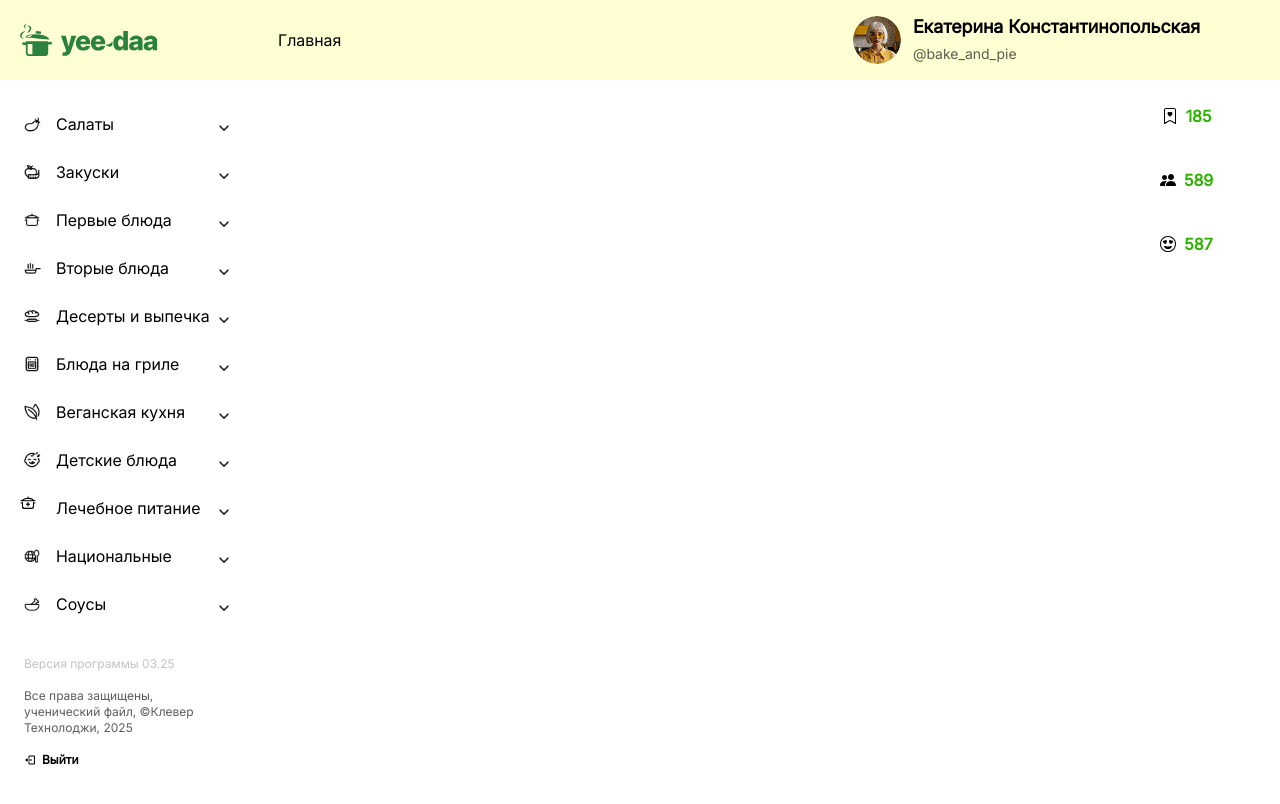
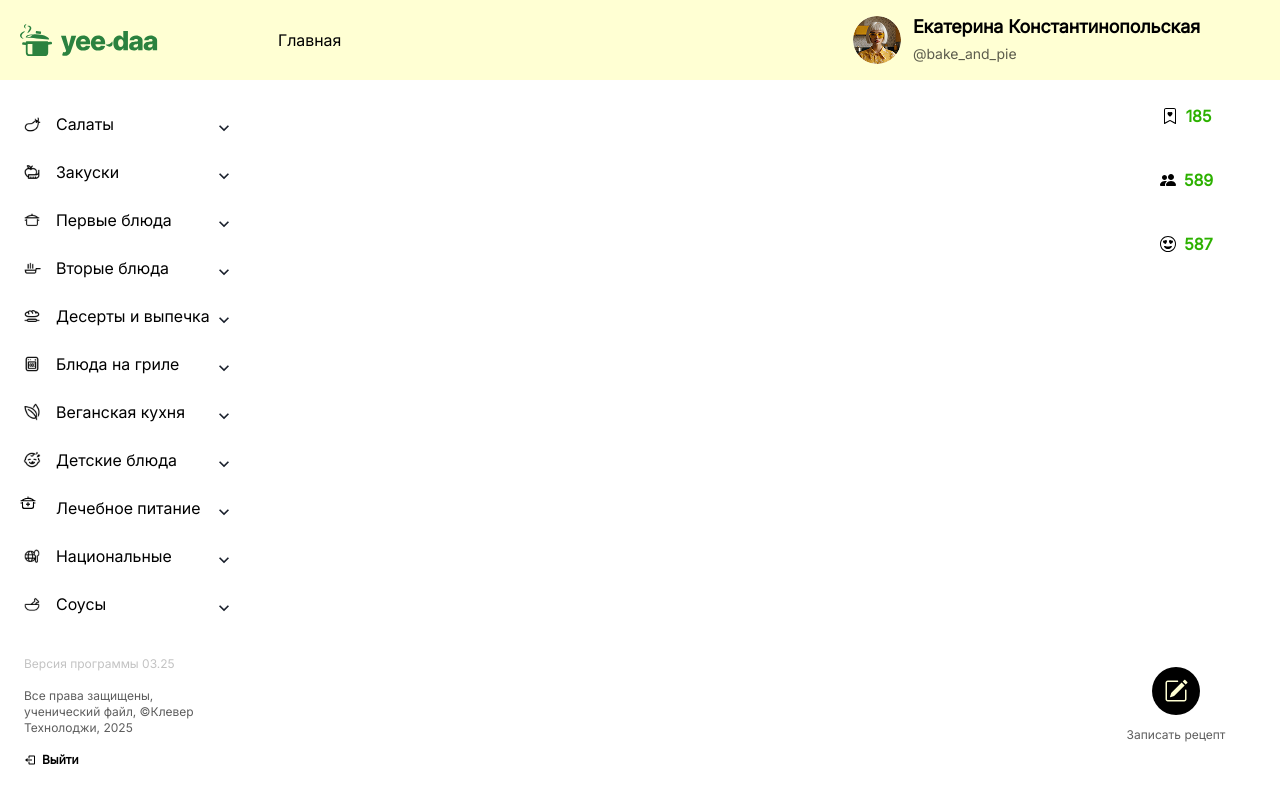
Before and after one commit to ClevertecFrontendLab/BrBrov, a React (Vite) app: page / in a window 1280 px wide. Shown: the top 804 px of the page. Built offline with nearby package versions, Linux system fonts and the light colour scheme.

Commit message:
feat(RecordRecipe): create component for write recipe

```diff
--- a/src/components/FooterComponent/FooterComponent.tsx
+++ b/src/components/FooterComponent/FooterComponent.tsx
@@ -2,6 +2,7 @@ import { chakra, ChakraComponent } from '@chakra-ui/react';
 import { ReactElement } from 'react';
 
 import FooterDesktopComponent from '../FooterDesktopComponent/FooterDesktopComponent';
+import RecordRecipeComponent from '../RecordRecipeComponent/RecordecipeComponent';
 import footerComponentStyles from './FooterComponentStyles';
 
 const FooterChakra: ChakraComponent<'footer', object> = chakra('footer');
@@ -10,6 +11,7 @@ function FooterComponent(): ReactElement {
     return (
         <FooterChakra sx={footerComponentStyles}>
             <FooterDesktopComponent />
+            <RecordRecipeComponent />
         </FooterChakra>
     );
 }
--- a/src/components/MainComponent/MainComponentStyles.ts
+++ b/src/components/MainComponent/MainComponentStyles.ts
@@ -3,10 +3,12 @@ import { SystemStyleObject } from '@chakra-ui/react';
 const mainComponentStyles: SystemStyleObject = {
     position: 'relative',
     zIndex: '2',
-    w: '100%',
+    boxSizing: 'border-box',
+    // w: '100%',
     // h: {base: 'calc(100vh - 84px)' , md: 'calc(100vh - 144px)'},
     h: '2000px',
-    paddingLeft: { base: '16px', sm: '20px', md: '280px' },
+    marginLeft: { base: '16px', sm: '20px', md: '280px' },
+    marginRight: { base: '16px', sm: '20px', md: '208px' },
 };
 
 export default mainComponentStyles;
--- /dev/null
+++ b/src/components/RecordRecipeComponent/RecordRecipeComponentStyles.ts
@@ -0,0 +1,28 @@
+import { SystemStyleObject } from '@chakra-ui/react';
+
+export const recordRecipeComponentStyles: SystemStyleObject = {
+    position: 'absolute',
+    display: { base: 'none', md: 'flex' },
+    boxSizing: 'border-box',
+    w: '208px',
+    h: '208px',
+    top: '-66px',
+    right: '0',
+    paddingTop: '22px',
+    flexDirection: 'column',
+    justifyContent: 'center',
+    alignItems: 'center',
+    gap: '12px',
+    _hover: {
+        background: 'radial-gradient(50% 50% at 50% 50%, #c4ff61 0%, rgba(255, 255, 255, 0) 100%)',
+    },
+};
+
+export const textRecordRecipeStyles: SystemStyleObject = {
+    fontFamily: 'inter',
+    fontWeight: '400',
+    fontSize: '12',
+    lineHeight: '133%',
+    textAlign: 'center',
+    color: 'rgba(0, 0, 0, 0.64)',
+};
--- /dev/null
+++ b/src/components/RecordRecipeComponent/RecordecipeComponent.tsx
@@ -0,0 +1,17 @@
+import { Flex, Text } from '@chakra-ui/react';
+import { ReactElement } from 'react';
+
+import WriteRecipeIcon from '~/custom-icons/WirteRecipeIcon';
+
+import { recordRecipeComponentStyles, textRecordRecipeStyles } from './RecordRecipeCOmponentStyles';
+
+function RecordRecipeComponent(): ReactElement {
+    return (
+        <Flex sx={recordRecipeComponentStyles}>
+            <WriteRecipeIcon />
+            <Text sx={textRecordRecipeStyles}>Записать рецепт</Text>
+        </Flex>
+    );
+}
+
+export default RecordRecipeComponent;
--- /dev/null
+++ b/src/custom-icons/WirteRecipeIcon.tsx
@@ -0,0 +1,33 @@
+import { createIcon } from '@chakra-ui/react';
+
+const WriteRecipeIcon: React.FC = createIcon({
+    displayName: 'WriteRecipeIcon',
+    path: (
+        <svg
+            width='48'
+            height='48'
+            viewBox='0 0 48 48'
+            fill='none'
+            xmlns='http://www.w3.org/2000/svg'
+        >
+            <rect width='48' height='48' rx='24' fill='black' />
+            <path
+                d='M35.2531 14.91C35.3932 15.0506 35.4719 15.241 35.4719 15.4395C35.4719 15.638 35.3932 15.8284 35.2531 15.969L33.6886 17.535L30.6886 14.535L32.2531 12.969C32.3937 12.8284 32.5844 12.7494 32.7833 12.7494C32.9822 12.7494 33.1729 12.8284 33.3136 12.969L35.2531 14.9085V14.91ZM32.6281 18.594L29.6281 15.594L19.4086 25.815C19.326 25.8975 19.2639 25.9982 19.2271 26.109L18.0196 29.73C17.9977 29.796 17.9946 29.8668 18.0106 29.9345C18.0266 30.0022 18.0611 30.0641 18.1103 30.1132C18.1595 30.1624 18.2214 30.197 18.2891 30.213C18.3567 30.229 18.4275 30.2259 18.4936 30.204L22.1146 28.9965C22.2252 28.9602 22.3259 28.8985 22.4086 28.8165L32.6281 18.5955V18.594Z'
+                fill='#FFFFD3'
+            />
+            <path
+                fillRule='evenodd'
+                clipRule='evenodd'
+                d='M13.5 32.25C13.5 32.8467 13.7371 33.419 14.159 33.841C14.581 34.2629 15.1533 34.5 15.75 34.5H32.25C32.8467 34.5 33.419 34.2629 33.841 33.841C34.2629 33.419 34.5 32.8467 34.5 32.25V23.25C34.5 23.0511 34.421 22.8603 34.2803 22.7197C34.1397 22.579 33.9489 22.5 33.75 22.5C33.5511 22.5 33.3603 22.579 33.2197 22.7197C33.079 22.8603 33 23.0511 33 23.25V32.25C33 32.4489 32.921 32.6397 32.7803 32.7803C32.6397 32.921 32.4489 33 32.25 33H15.75C15.5511 33 15.3603 32.921 15.2197 32.7803C15.079 32.6397 15 32.4489 15 32.25V15.75C15 15.5511 15.079 15.3603 15.2197 15.2197C15.3603 15.079 15.5511 15 15.75 15H25.5C25.6989 15 25.8897 14.921 26.0303 14.7803C26.171 14.6397 26.25 14.4489 26.25 14.25C26.25 14.0511 26.171 13.8603 26.0303 13.7197C25.8897 13.579 25.6989 13.5 25.5 13.5H15.75C15.1533 13.5 14.581 13.7371 14.159 14.159C13.7371 14.581 13.5 15.1533 13.5 15.75V32.25Z'
+                fill='#FFFFD3'
+            />
+        </svg>
+    ),
+    defaultProps: {
+        viewBox: '0 0 48 48',
+        w: '48px',
+        h: '48px',
+    },
+});
+
+export default WriteRecipeIcon;
```
